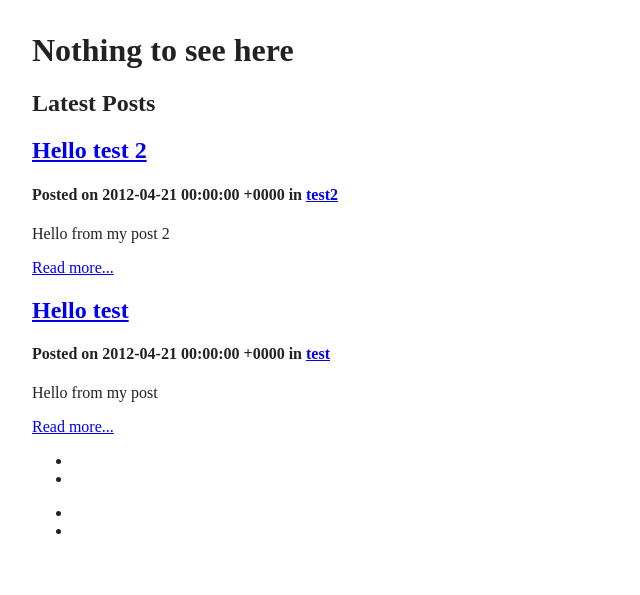
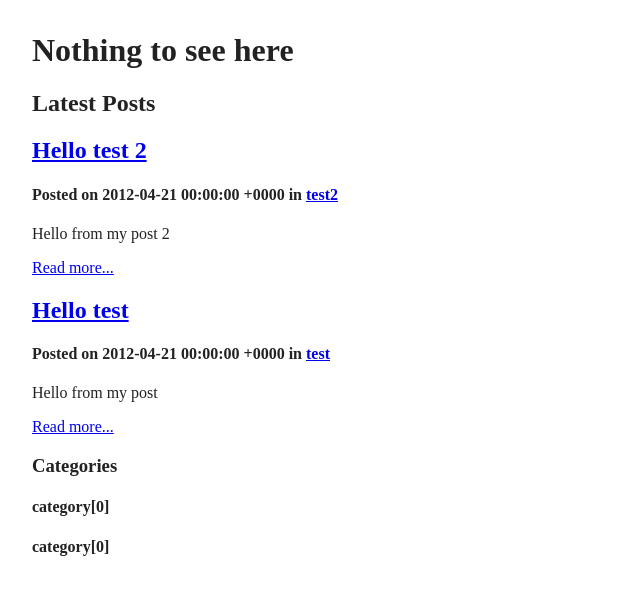
Before and after one commit to johnhunter/johnhunter.github.com, a Jekyll site: the page built from index.html, in a window 1280 px wide. Shown: the top 595 px of the page, without its empty margins (0-640 px from the left). Built offline with Jekyll 4.4.1, drawn with Linux system fonts in a browser that asks for light colours; the list of posts is cut into pages by our own code.

Commit message:
Try outputting category name.

```diff
--- a/index.html
+++ b/index.html
@@ -13,11 +13,16 @@ title: Home
 		{% include post-listing.html %}
 	</div>
 
+
+
 	<div>
+	<h3>Categories</h3>
 
 	{% for category in site.categories %}
+		<h4>category[0]</h4>
+
 	  <ul>
-	    {% for post in category %}
+	    {% for post in site.categories[category[0]] %}
 	      <li><a href="{{ post.url }}">{{ post.title }}</a></li>
 	    {% endfor %}
 	  </ul>
```
